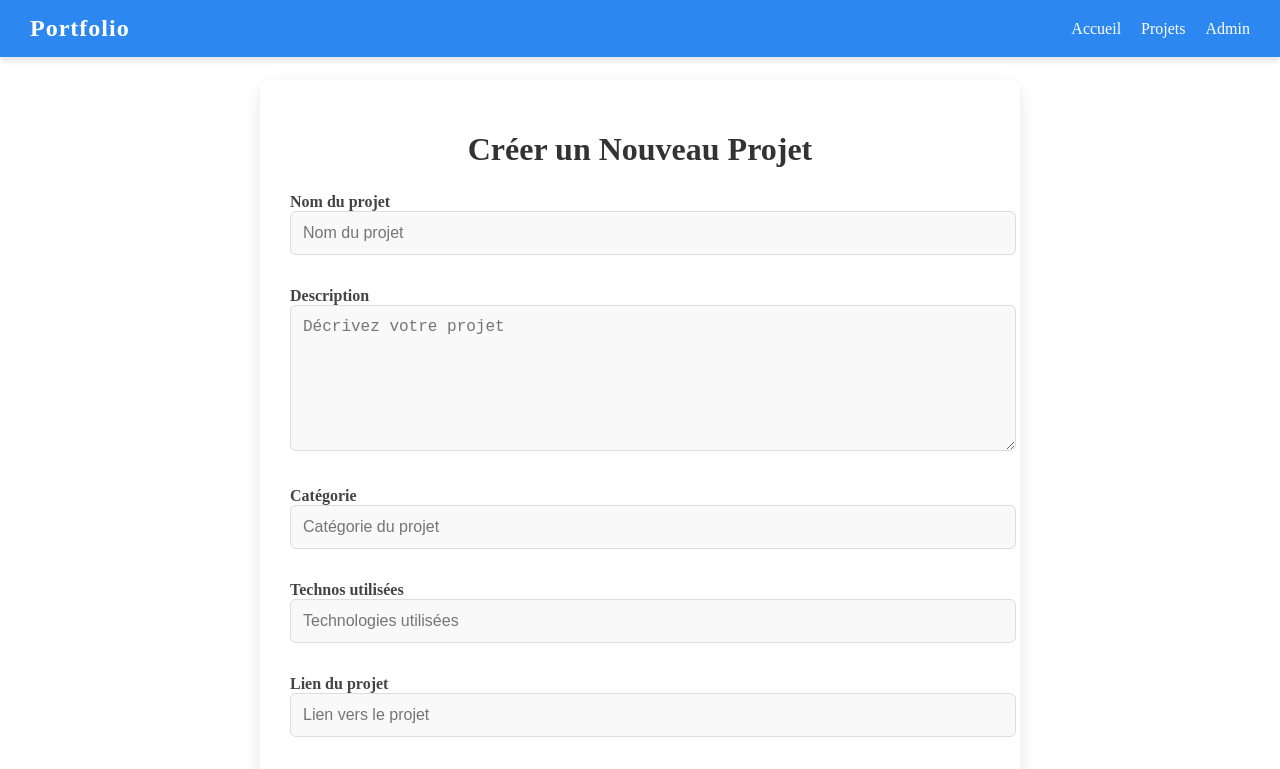
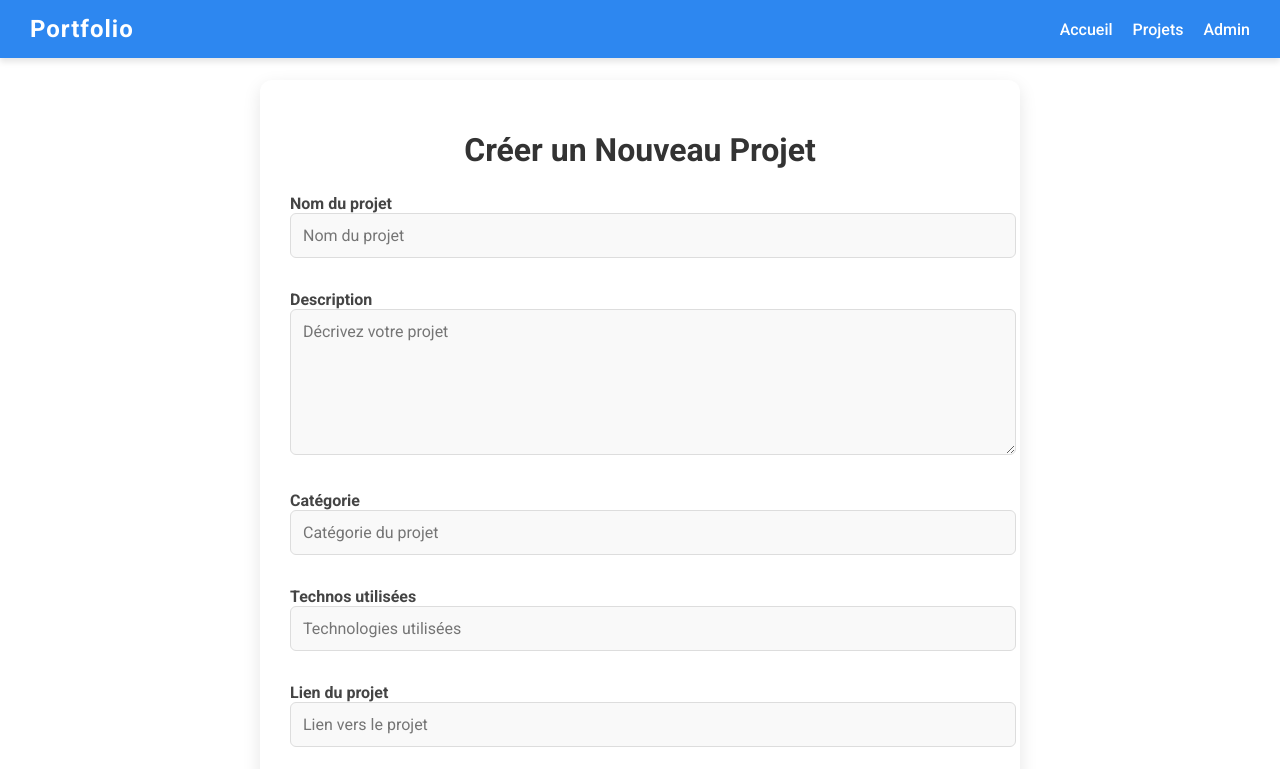
Before and after one commit to jphayek/Airtable-api, a Vue app in the folder portfolio/: page /create-project in a window 1280 px wide. Shown: the top 769 px of the page. Built offline with nearby package versions, Linux system fonts and the light colour scheme.

Commit message:
Font Style

```diff
--- a/portfolio/src/views/Admin.vue
+++ b/portfolio/src/views/Admin.vue
@@ -59,6 +59,12 @@
 </script>
 
 <style scoped>
+
+@import url('https://fonts.googleapis.com/css2?family=Roboto:wght@400;500;700&display=swap');
+
+body, input, textarea, button {
+  font-family: 'Roboto', sans-serif;
+}
 .admin-dashboard {
   background-color: #f4f7fc;
   padding: 20px;
--- a/portfolio/src/views/CreateProject.vue
+++ b/portfolio/src/views/CreateProject.vue
@@ -102,6 +102,11 @@
 </script>
 
 <style scoped>
+@import url('https://fonts.googleapis.com/css2?family=Roboto:wght@400;500;700&display=swap');
+
+body, input, textarea, button {
+  font-family: 'Roboto', sans-serif;
+}
 .create-project-container {
   max-width: 700px;
   margin: 0 auto;
--- a/portfolio/src/views/Login.vue
+++ b/portfolio/src/views/Login.vue
@@ -77,6 +77,11 @@
   </script>
 
   <style scoped>
+  @import url('https://fonts.googleapis.com/css2?family=Roboto:wght@400;500;700&display=swap');
+
+body, input, textarea, button {
+  font-family: 'Roboto', sans-serif;
+}
   .login-container {
     max-width: 400px;
     margin: 0 auto;
--- a/portfolio/src/views/ProjectList.vue
+++ b/portfolio/src/views/ProjectList.vue
@@ -12,6 +12,14 @@
     </div>
   </div>
 </template>
+
+<style>
+@import url('https://fonts.googleapis.com/css2?family=Roboto:wght@400;500;700&display=swap');
+
+body, input, textarea, button {
+  font-family: 'Roboto', sans-serif;
+}
+</style>
 
 <script>
 import axios from '../services/axios';
```
